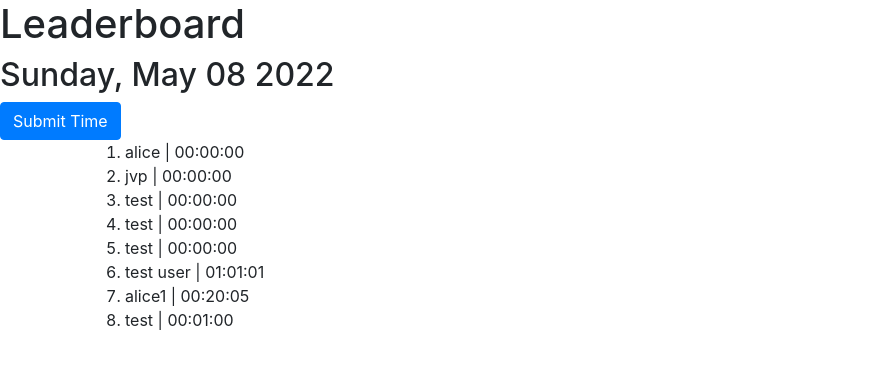
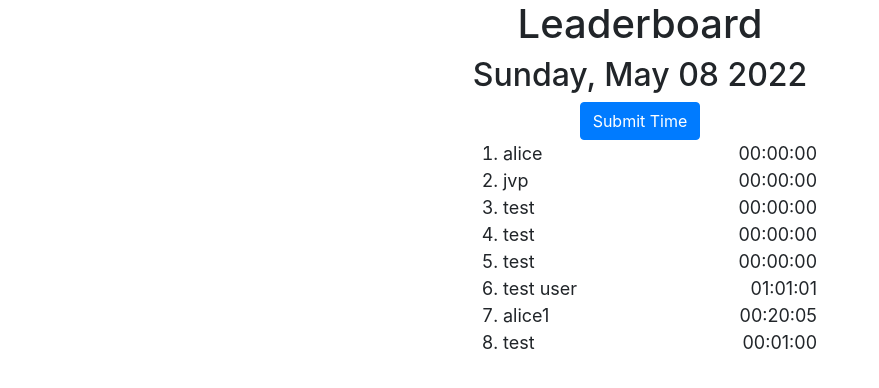
Before and after one commit to jayvanput/nyt_leaderboard, a Django app: page / in a window 1280 px wide. Shown: the top 388 px of the page, without its empty margins (0-879 px from the left). Run offline with Django 4.2, Linux system fonts and the light colour scheme; data comes from the database, SQL or seed files in the repository; both versions use the stored data as it was after the commit; some libraries are stand-ins or nearby versions.

Commit message:
Cleaned frontend leaderboard and fixed tests to pass

```diff
--- a/leaderboard/static/leaderboard/home.css
+++ b/leaderboard/static/leaderboard/home.css
@@ -7,6 +7,25 @@ Grayscale palette (increasing darkness):
 #333333
 #000000
 */
+* {
+    box-sizing: border-box;
+}
+.leaderboard{
+    margin: auto;
+    width: 30%;
+}
+
+.header{
+    text-align: center;
+}
+
+.entry_item{
+    font-size: large;
+    display: flex;
+    justify-content: space-between;
+}
+
+
 form {
     box-sizing: border-box;
     width: 300px;
--- a/leaderboard/templates/home.html
+++ b/leaderboard/templates/home.html
@@ -11,15 +11,22 @@
 </head>
 
 <body id="body" {% if form.errors %} class="shown" {% endif %}>
+    <div class="leaderboard">
+        <div class="header">
             <h1>Leaderboard</h1>
             <h2>{% now "l, F d Y" %}</h2>
             <button id="show_form" class="btn btn-primary">Submit Time</button>
+        </div>
         <div class="container">
             <ol id="leaderboard">
                 {% for entry in entries %}
-            <li class="entry_item">{{ entry.username}} | {{ entry.hours|stringformat:"02d" }}:{{ entry.minutes|stringformat:"02d" }}:{{ entry.seconds|stringformat:"02d" }}</li>
+                <div class="entry_item">
+                    <li class="entry_item__user">{{ entry.username }}</li>
+                    <div class="entry_item__time">{{ entry.hours|stringformat:"02d" }}:{{ entry.minutes|stringformat:"02d" }}:{{ entry.seconds|stringformat:"02d" }}</div>
+                </div>
                 {% endfor %}
             </ol>
+        </div>
     </div>
         <div class="container">
             <form id="time_form" method="POST" {% if form.errors %} class="shown" {% endif %} action='{% url "home" %}'>
```
Also changed, not shown: functional_tests/test_input_validation.py (+5 -3 lines), functional_tests/tests.py (+4 -3 lines), db.sqlite3, 1 other file. Lines whose indentation alone changed are shown as unchanged.
